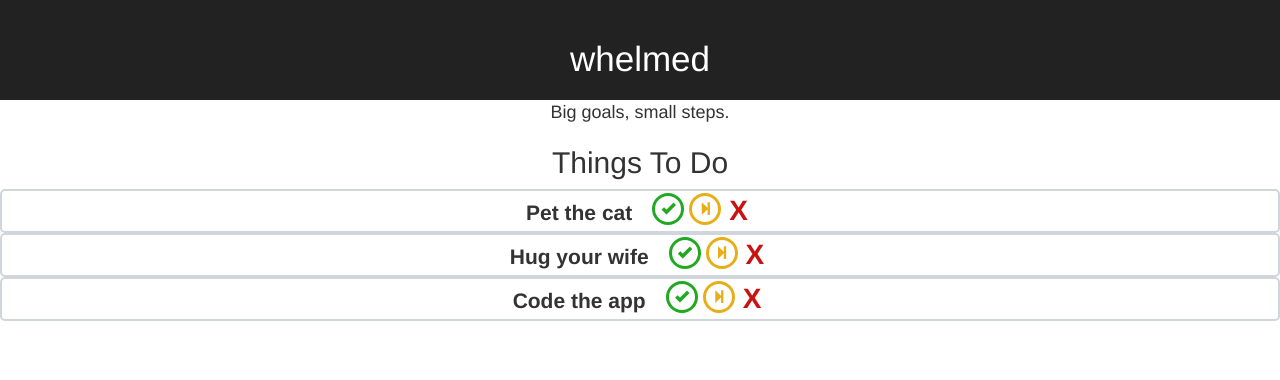
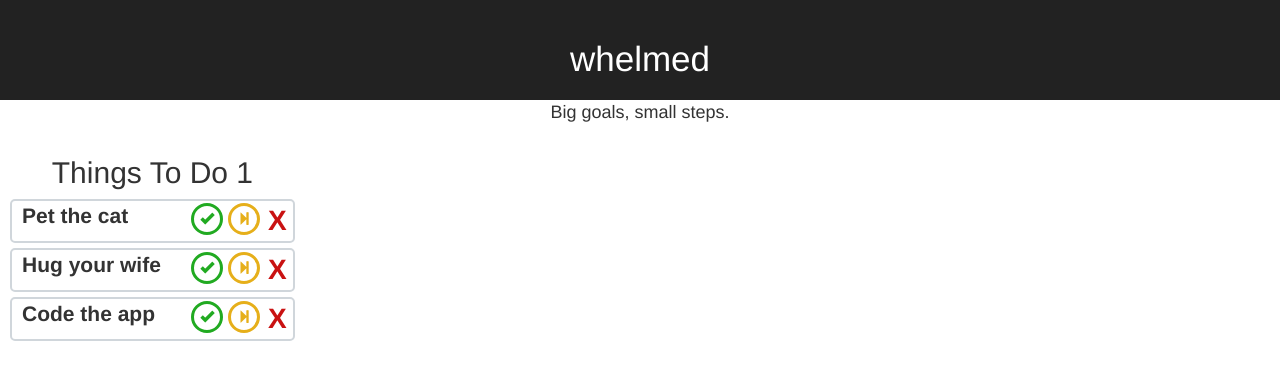
Before and after one commit to evanperriello/whelmedApp, a React (Create React App) app in the folder whelmed-app/: page / in a window 1280 px wide. Shown: the top 380 px of the page. Built offline with nearby package versions, Linux system fonts and the light colour scheme.

Commit message:
improve list item rendering, include flexbox styling.

```diff
--- a/whelmed-app/src/App.css
+++ b/whelmed-app/src/App.css
@@ -28,3 +28,6 @@
   margin-right:5px;
   vertical-align:30%;
 }
+.list-container {
+  display:flex;
+}
--- a/whelmed-app/src/App.js
+++ b/whelmed-app/src/App.js
@@ -17,7 +17,9 @@ class App extends Component {
         <p className="App-intro">
           Big goals, small steps.
         </p>
-          <List listItems={sampleListItems} title={'Things To Do'} />
+        <div className="list-container">
+          <List listItems={sampleListItems} title='Things To Do 1' />
+        </div>
       </div>
     );
   }
--- /dev/null
+++ b/whelmed-app/src/Components/Buttons/ListItemButtons.css
@@ -0,0 +1,7 @@
+.list-item-buttons {
+    display:inline;
+    flex-grow:1;
+}
+.list-item-buttons li {
+    display:inline;
+}
--- a/whelmed-app/src/Components/Buttons/ListItemButtons.js
+++ b/whelmed-app/src/Components/Buttons/ListItemButtons.js
@@ -2,15 +2,16 @@ import React from 'react';
 import CompleteButton from '../Buttons/CompleteButton';
 import SkipButton from '../Buttons/SkipButton';
 import DeleteButton from '../Buttons/DeleteButton';
+import './ListItemButtons.css';
 
 
 const ListItemButtons = (props)=>{
     return (
-        <div className='list-item-buttons'>
-            <CompleteButton/>
-            <SkipButton/>
-            <DeleteButton/>
-        </div>
+            <ul className='list-item-buttons'>
+                <li><CompleteButton/></li>
+                <li><SkipButton/></li>
+                <li><DeleteButton/></li>
+            </ul>
     );
 }
 export default ListItemButtons;
--- a/whelmed-app/src/Components/List/List.css
+++ b/whelmed-app/src/Components/List/List.css
@@ -1,4 +1,5 @@
 .list ul {
     list-style: none;
     padding-left:0;
+    flex: 1;
 }
--- a/whelmed-app/src/Components/List/List.js
+++ b/whelmed-app/src/Components/List/List.js
@@ -3,7 +3,7 @@ import ListItem from '../ListItem/ListItem';
 import './List.css'
 const List = (props)=>{
     const listItems = props.listItems.map((item)=>{
-        return <li><ListItem key={item} item={item}/></li>
+        return <li  key={item}><ListItem item={item}/></li>
     });
     return (
         <div className='list'>
--- a/whelmed-app/src/Components/ListItem/ListItem.css
+++ b/whelmed-app/src/Components/ListItem/ListItem.css
@@ -1,15 +1,24 @@
-.list-item-buttons {
-    display:inline;
-}
 .list-item p {
     display:inline;
     margin-right:20px;
     margin-bottom:0;
     font-size:1.5em;
     font-weight:600;
-    padding:0;
+    padding:0 10px;
+
 }
 .list-item {
     border-radius:5px;
     border:2px rgb(208, 214, 219) solid;
+    margin: 5px 10px;
+    display:flex;
+
 }
+.list-item .item-description {
+    flex: 8;
+    text-align:left;
+}
+.list-item .item-controls {
+    flex:2;
+    min-width:102px;
+}
--- a/whelmed-app/src/Components/ListItem/ListItem.js
+++ b/whelmed-app/src/Components/ListItem/ListItem.js
@@ -5,8 +5,8 @@ import './ListItem.css';
 const ListItem = (props)=>{
     return (
         <div className='list-item'>
-            <p>{props.item}</p>
-            <ListItemButtons/>
+            <div className='item-description'><p>{props.item}</p></div>
+            <div className='item-controls'><ListItemButtons/></div>
         </div>
     );
 }
```
